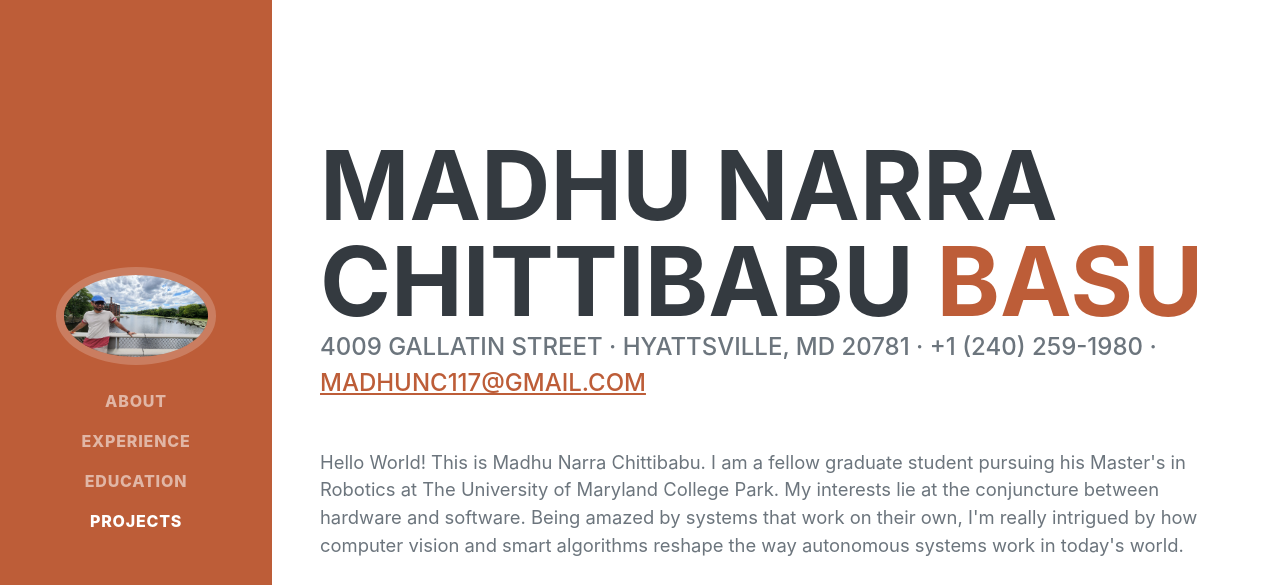
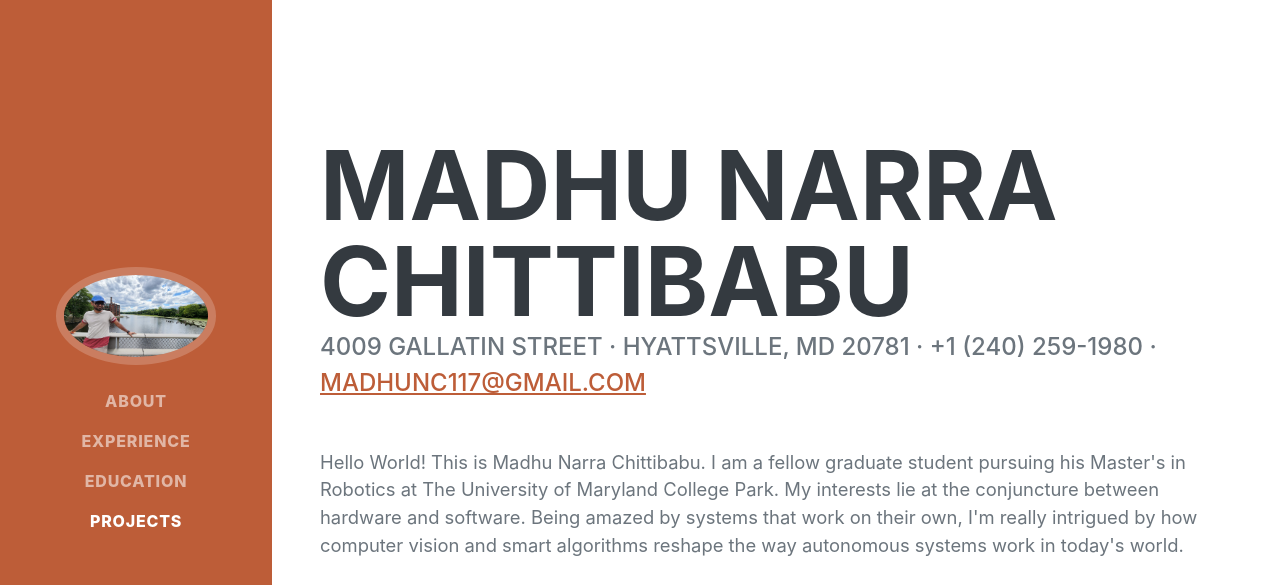
Before and after one commit to Madhunc5229/madhunc, a plain HTML site: page index.html in a window 1280 px wide. Shown: the top 585 px of the page. Drawn offline with nearby package versions, Linux system fonts and the light colour scheme; a web font is replaced by a local one.

Commit message:
Update index.html

```diff
--- a/index.html
+++ b/index.html
@@ -39,7 +39,7 @@
                 <div class="resume-section-content">
                     <h1 class="mb-0">
                         Madhu Narra Chittibabu
-                        <span class="text-primary">Basu</span>
+                        <span class="text-primary"></span>
                     </h1>
                     <div class="subheading mb-5">
                         4009 Gallatin Street · Hyattsville, MD 20781 · +1 (240) 259-1980 ·
```
